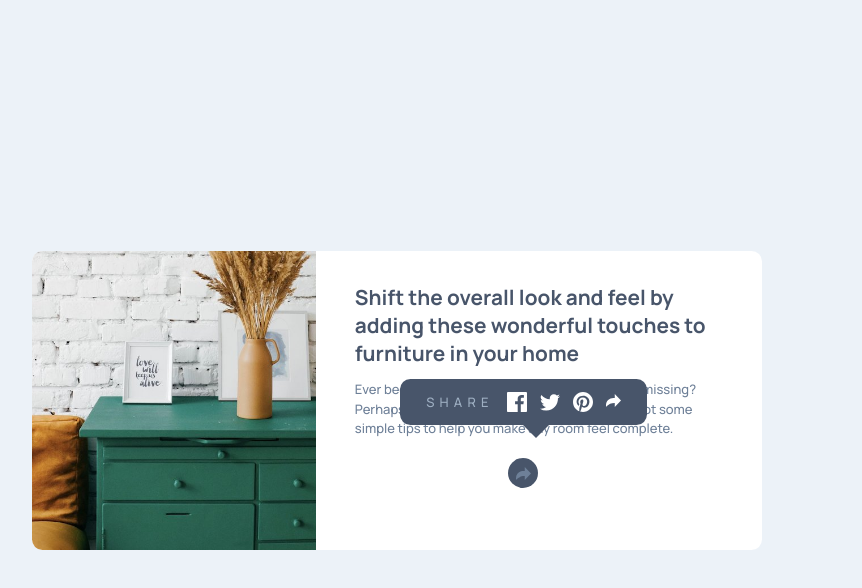
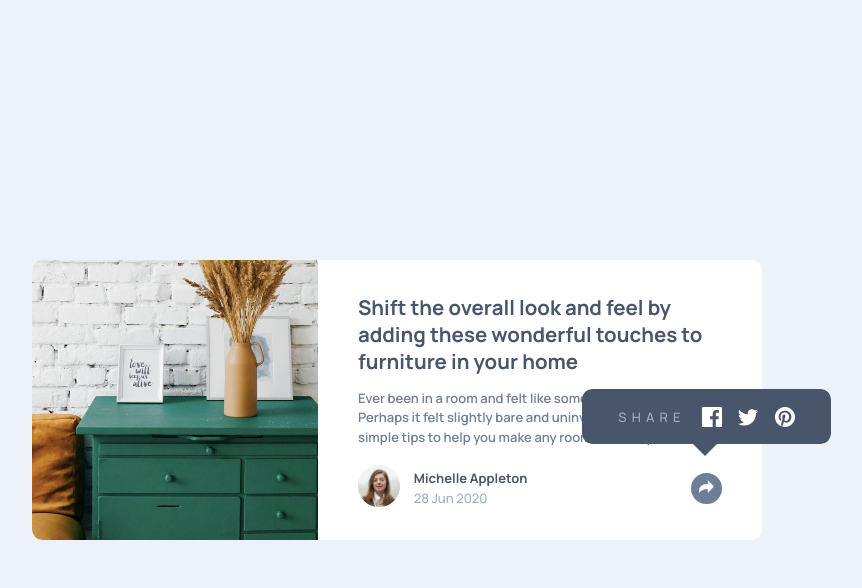
Before and after one commit to Nader-Ramadan/article-preview-component-master, a plain HTML site: page index.html in a window 1280 px wide. Both pictures are taken after a click on the element 948 px from the left and 478 px from the top of the page. Shown: the whole page, without its empty margins (243-1105 px from the left). Drawn offline with Linux system fonts and the light colour scheme.

Commit message:
Finishing the project

```diff
--- a/index.html
+++ b/index.html
@@ -15,7 +15,9 @@
   </head>
   <body>
     <main>
-      <div class="photo"></div>
+      <div class="photo">
+        <img src="./images/drawers.jpg" alt="drawers" />
+      </div>
       <div class="content">
         <p class="first">
           Shift the overall look and feel by adding these wonderful touches to
@@ -27,26 +29,14 @@
           you make any room feel complete.
         </p>
         <div class="user">
-          <div class="user-photo"></div>
+          <div class="user-photo">
+            <img src="./images/avatar-michelle.jpg" alt="michelle" />
+          </div>
           <div class="info">
             <p class="name">Michelle Appleton</p>
             <p class="date">28 Jun 2020</p>
           </div>
-          <div class="share" onclick="show()" ondblclick="hide()">
-            <div id="tape" class="share-tape">
-              <p>Share</p>
-              <img src="./images/icon-facebook.svg" alt="facebook" />
-              <img src="./images/icon-twitter.svg" alt="twitter" />
-              <img src="./images/icon-pinterest.svg" alt="pinterest" />
-              <div onclick="hide()">
-                <svg xmlns="http://www.w3.org/2000/svg" width="15" height="13">
-                  <path
-                    fill=""
-                    d="M15 6.495L8.766.014V3.88H7.441C3.33 3.88 0 7.039 0 10.936v2.049l.589-.612C2.59 10.294 5.422 9.11 8.39 9.11h.375v3.867L15 6.495z"
-                  />
-                </svg>
-              </div>
-            </div>
+          <div class="share" onclick="share()">
             <svg xmlns="http://www.w3.org/2000/svg" width="15" height="13">
               <path
                 fill=""
@@ -54,6 +44,13 @@
               />
             </svg>
           </div>
+          <div id="tape" class="share-tape">
+              <p>share</p>
+              <img src="./images/icon-facebook.svg" alt="facebook" />
+              <img src="./images/icon-twitter.svg" alt="twitter" />
+              <img src="./images/icon-pinterest.svg" alt="pinterest" />
+            </div>
+        </div>
         </div>
       </div>
     </main>
--- a/script.js
+++ b/script.js
@@ -1,10 +1,5 @@
-function show() {
-    document.getElementsByClassName("share-tape")[0].style.display = "flex";
-    document.getElementsByClassName('share')[0].style.background = "var(--Very-Dark-Grayish-Blue)";
-    document.getElementsByTagName('svg')[0].style.fill = "var(--white)";
-    document.getElementsByClassName("info")[0].style.display = "none"
-    document.getElementsByClassName("user-photo")[0].style.display = "none"
+let shareButton = document.querySelector(".share-tape");
+function share() {
+    document.querySelector(".share").classList.toggle("share-after")
+    shareButton.classList.toggle("show");
 }
-function hide() {
-    document.getElementsByClassName("share-tape")[0].style.display = "none"
-}
--- a/styles.css
+++ b/styles.css
@@ -1,11 +1,11 @@
-@import url('https://fonts.googleapis.com/css2?family=Manrope:wght@500;700&display=swap');
+@import url('https://fonts.googleapis.com/css2?family=Manrope:wght@200..800&display=swap');
 * {
     margin: 0;
     padding: 0;
     box-sizing: border-box;
     font-size: 13px;
-    font-family: 'Manrope', sans-serif;
-    /* outline: auto; */
+    font-family: "Manrope", sans-serif;
+    position: relative;
 }
 :root {
     --Very-Dark-Grayish-Blue: hsl(217, 19%, 35%);
@@ -15,106 +15,118 @@
     --white: hsl(0, 0%, 100%);
 }
 body {
-    /* background: url(./design/desktop-design.jpg) no-repeat; */
-    display: flex;
-    justify-content: center;
-    align-items: center;
-    min-height: 100vh;
+    /* background: url(./design/desktop-active-state.jpg) no-repeat; */
     background: var(--Light-Grayish-Blue);
+    padding: 0 1.85rem;
 }
 main {
     display: flex;
-    flex-flow: row wrap;
+    flex-flow: column;
     max-width: 56.1rem;
-    min-height: 21.5rem;
     border-radius: 0.8rem;
+    margin: 5.65rem 0;
     background: var(--white);
 }
+img {
+    width: 100%;
+}
+.photo img {
+    top: -15px;
+}
 .photo {
-    min-width: 21.8rem;
-    min-height: 23rem;
-    background: url(./images/drawers.jpg) no-repeat;
-    background-size: cover;
-    border-radius: 0.8rem 0 0 0.8rem;
+    border-radius: 0.8rem 0.8rem 0 0 ;
+    overflow: hidden;
+    max-height: 15.5rem;
 }
 .content {
     display: flex;
     flex-flow: column;
-    width: 34.3rem;
-    padding: 2.5rem 3rem;
+    padding: 2.6rem 2.4rem 1.4rem ;
     gap: 1rem;
 }
 .first {
-    font-size: 1.6rem;
+    font-size: 1.27rem;
     font-weight: 700;
+    line-height: 1.9rem;
     color: var(--Very-Dark-Grayish-Blue);
 }
 .second {
     line-height: 1.5rem;
-    font-weight: 500;
+    font-weight: 650;
     color: var(--Desaturated-Dark-Blue);
 }
 .user {
-    margin-top: 0.5rem;
+    margin: 1.25rem 0 0 0;
     display: flex;
     align-items: center;
     gap: 1.2rem;
     font-weight: 500;
 }
 .user-photo {
-    background: url(./images/avatar-michelle.jpg);
-    background-size: cover;
-    width: 3.2rem;
-    height: 3.2rem;
+    max-width: 3.2rem;
+}
+.user-photo img {
     border-radius: 50%;
 }
+.info {
+    display: flex;
+    flex-flow: column;
+}
 .name{
+    font-weight: 700;
     color: var(--Very-Dark-Grayish-Blue);
 }
 .date {
+    margin: 0.2rem 0 0 0;
     color: var(--Grayish-Blue);
 }
 .share {
     cursor: pointer;
-    position: relative;
-    margin-left: 11.8rem;
-    padding: 0.5rem;
+    margin: 0.2rem 0 0 3.6rem;
+    padding: 0.5rem 0.6rem;
     background: var(--Light-Grayish-Blue);
     border-radius: 50%;
-    width: 30px;
-    height: 30px;
-    display: flex;
-    justify-content: center;
-    align-items: center;
-}
-.share svg {
+    z-index: 1;
     fill: #6E8098;
 }
+.share-after {
+    fill: #fff;
+    background: var(--Desaturated-Dark-Blue);
+}
 .share-tape {
+    display: none;
+    flex-flow: row;
+    align-items: center;
     position: absolute;
-    align-items: center;
-    bottom: 210%;
-    left: -360%;
-    gap: 1rem;
+    left: -31px;
+    top: -9px;
+    gap: 1.25rem;
     background: var(--Very-Dark-Grayish-Blue);
-    padding: 1rem 2rem;
-    text-transform: uppercase;
+    padding: 1.7rem 13.7rem 2.3rem 2.4rem;
     color: var(--Grayish-Blue);
     letter-spacing: 0.4rem;
-    border-radius: 0.8rem;
-    display: none;
-    animation: show 0.5s backwards ease-out;
+    border-radius:  0 0 0.8rem 0.8rem;
+}
+.show {
+    display: flex;
+    animation: show 0.5s forwards ease-out;
+}
+@keyframes show {
+    0%, 100%{
+        display: flex;
+    }
+    0% {
+        opacity: 0;
+    }
+    100% {
+        opacity: 100%;
+    }
+}
+.share-tape p {
+    text-transform: uppercase;
 }
 .share-tape img {
     cursor: pointer;
-}
-.share-tape::after {
-    content: "";
-    border: 1rem solid var(--Very-Dark-Grayish-Blue);
-    border-color: var(--Very-Dark-Grayish-Blue) transparent transparent transparent;
-    position: absolute;
-    top: 99%;
-    left: 50%;
 }
 .attribution {
     font-size: 11px;
@@ -124,48 +136,52 @@ main {
 .attribution a {
     color: hsl(228, 45%, 44%);
 }
-@keyframes show {
-    0% {
-        opacity: 0;
+@media screen and (min-Width: 327px) {
+    main {
+        flex-flow: row;
+        margin: 20rem auto 0;
     }
-    100% {
-        opacity: 100%;
+    .photo {
+        border-radius: 0.8rem 0 0 0.8rem;
+        max-height: none;
+        height: 21.5rem;
+        width: 59.5rem;
+    }
+    .photo img {
+        height: 100%;
+        width: auto;
+        top: 0;
+    }
+    .content {
+        padding: 2.6rem 3rem 1.4rem 3.1rem;
+        max-width: 444px;
+    }
+    .first {
+        font-size: 1.57rem;
+        line-height: 2.1rem;
+    }
+    .second {
+        font-weight: 600;
+    }
+    .user {
+        margin: 0.4rem 0 0 0;
+        gap: 1.1rem;
+    }
+    .share {
+        margin: 0 0 0 11.5rem;
+    }
+    .share-tape {
+        border-radius: 0.8rem;
+        left: 224px;
+        top: -76px;
+        padding: 1.38rem 7.4rem 1.3rem 2.8rem;
+    }
+    .share-tape::after {
+        content: "";
+        border: 1rem solid;
+        border-color: var(--Very-Dark-Grayish-Blue) transparent transparent transparent;
+        position: absolute;
+        top: 54px;
+        left: 110px;
     }
 }
-@media screen and (max-width: 730px) {
-    main {
-        flex-flow: column;
-        width: 90%;
-        text-wrap: wrap;
-    }
-    .photo {
-        border-radius: 0.8rem 0.8rem 0 0;
-        width: 100%;
-    }
-    .content{
-        width: 100%;
-    }
-    .share {
-        margin-left: 3.63rem;
-    }
-    .share-tape {
-        position: absolute;
-        top: -0.2rem;
-        left: -6.5rem;
-        height: 5rem;
-        width: 25.7rem;
-    }
-    .share-tape > div {
-        margin-left: 5.6rem;
-        width: 30px;
-        height: 30px;
-        display: flex;
-        justify-content: center;
-        align-items: center;
-        border-radius: 50%;
-        background: var(--Desaturated-Dark-Blue);
-    }
-    .share-tape::after {
-        display: none;
-    }
-}
```
